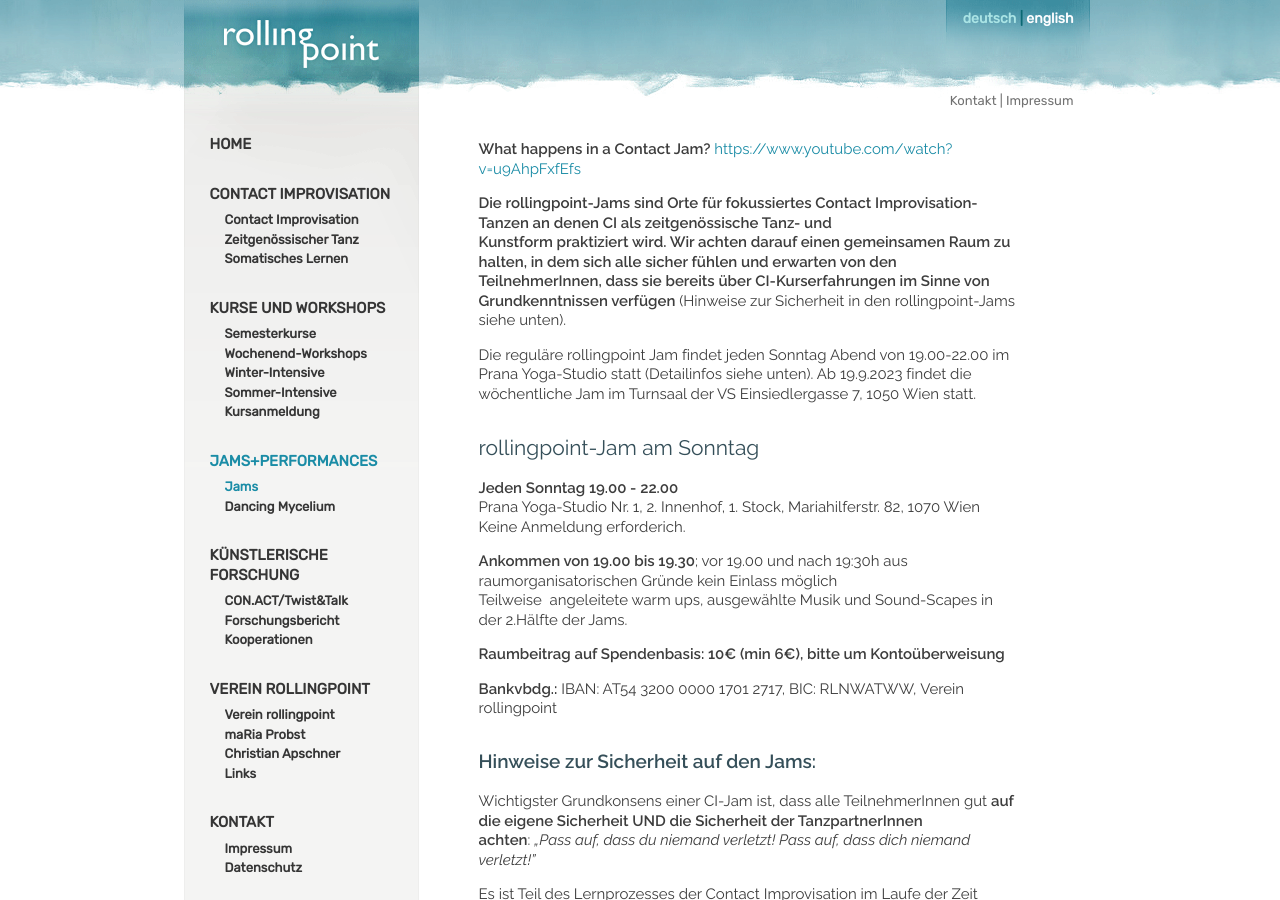
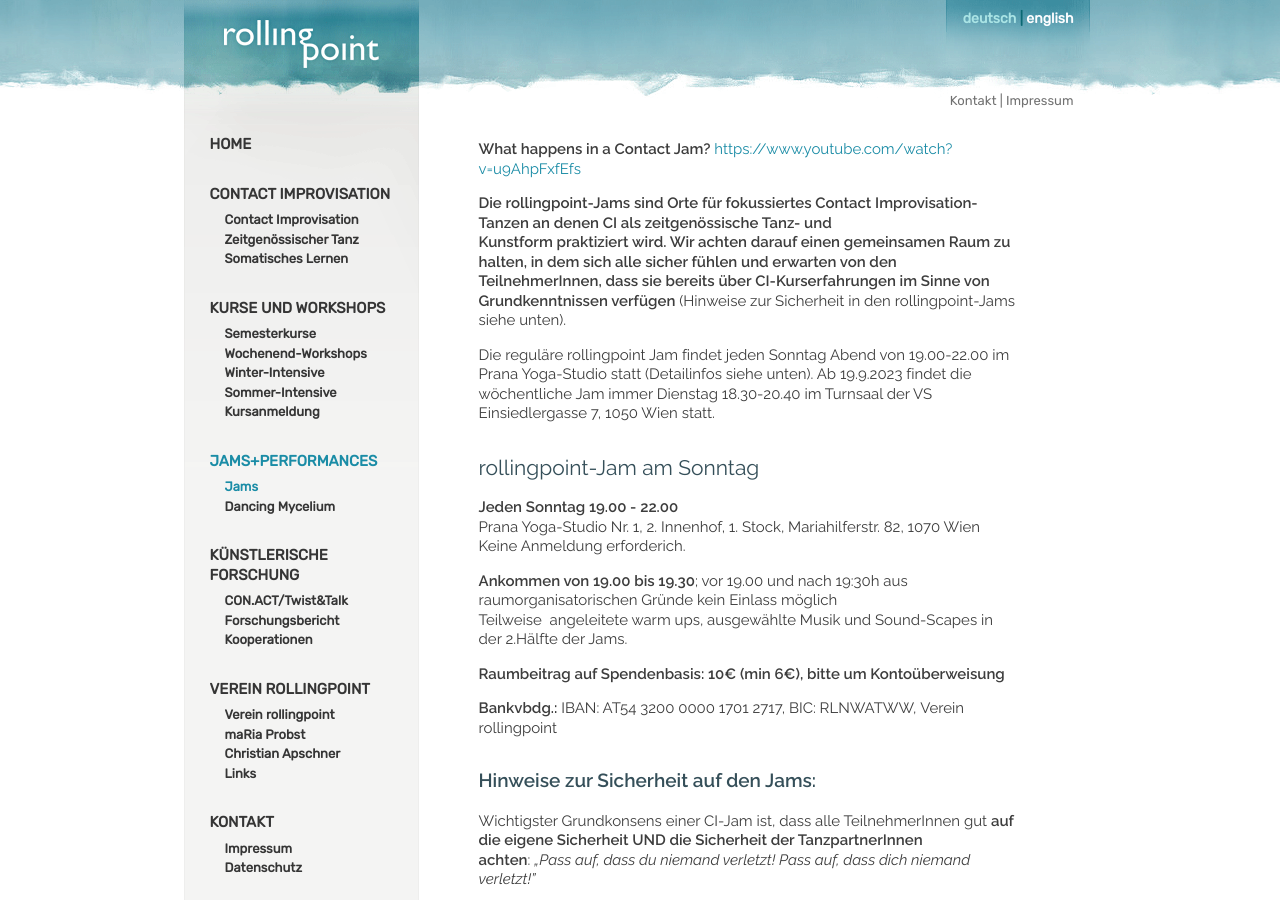
Before and after one commit to manulari/rollingpointat, a Jekyll site: the page built from _pages_de/jams.md, in a window 1280 px wide and 900 px high. Built offline with Jekyll 4.4.1, drawn with Linux system fonts in a browser that asks for light colours; comment, search, counter and statistics services are not loaded.

Commit message:
Update page (de) “jams”

```diff
--- a/_pages_de/jams.md
+++ b/_pages_de/jams.md
@@ -7,7 +7,7 @@ other_lang: ""
 
 **Die rollingpoint-Jams sind Orte für fokussiertes Contact Improvisation-Tanzen an denen CI als zeitgenössische Tanz- und Kunstform praktiziert wird. Wir achten darauf einen gemeinsamen Raum zu halten, in dem sich alle sicher fühlen und erwarten von den TeilnehmerInnen, dass sie bereits über CI-Kurserfahrungen im Sinne von Grundkenntnissen verfügen** (Hinweise zur Sicherheit in den rollingpoint-Jams siehe unten).
 
-Die reguläre rollingpoint Jam findet jeden Sonntag Abend von 19.00-22.00 im Prana Yoga-Studio statt (Detailinfos siehe unten). Ab 19.9.2023 findet die wöchentliche Jam im Turnsaal der VS Einsiedlergasse 7, 1050 Wien statt.
+Die reguläre rollingpoint Jam findet jeden Sonntag Abend von 19.00-22.00 im Prana Yoga-Studio statt (Detailinfos siehe unten). Ab 19.9.2023 findet die wöchentliche Jam immer Dienstag 18.30-20.40 im Turnsaal der VS Einsiedlergasse 7, 1050 Wien statt.
 
 ## rollingpoint-Jam am Sonntag
 
```
